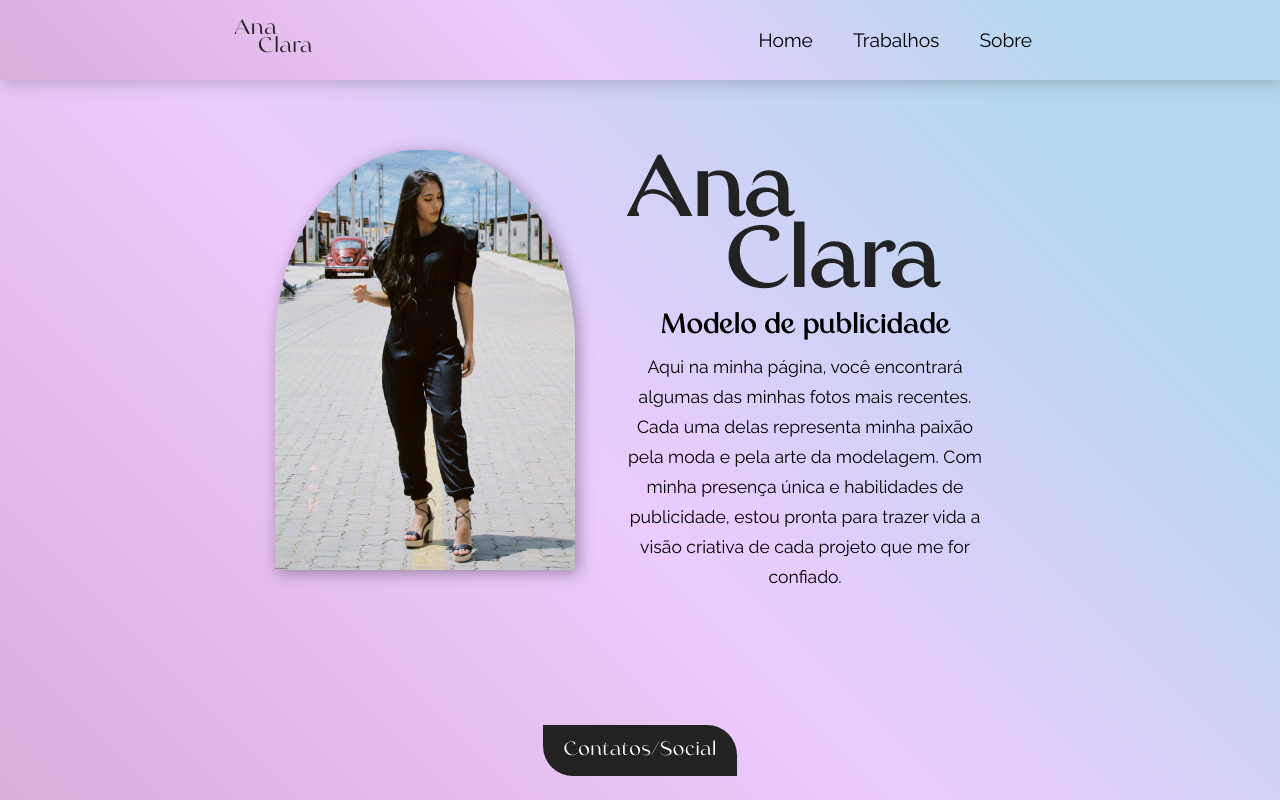
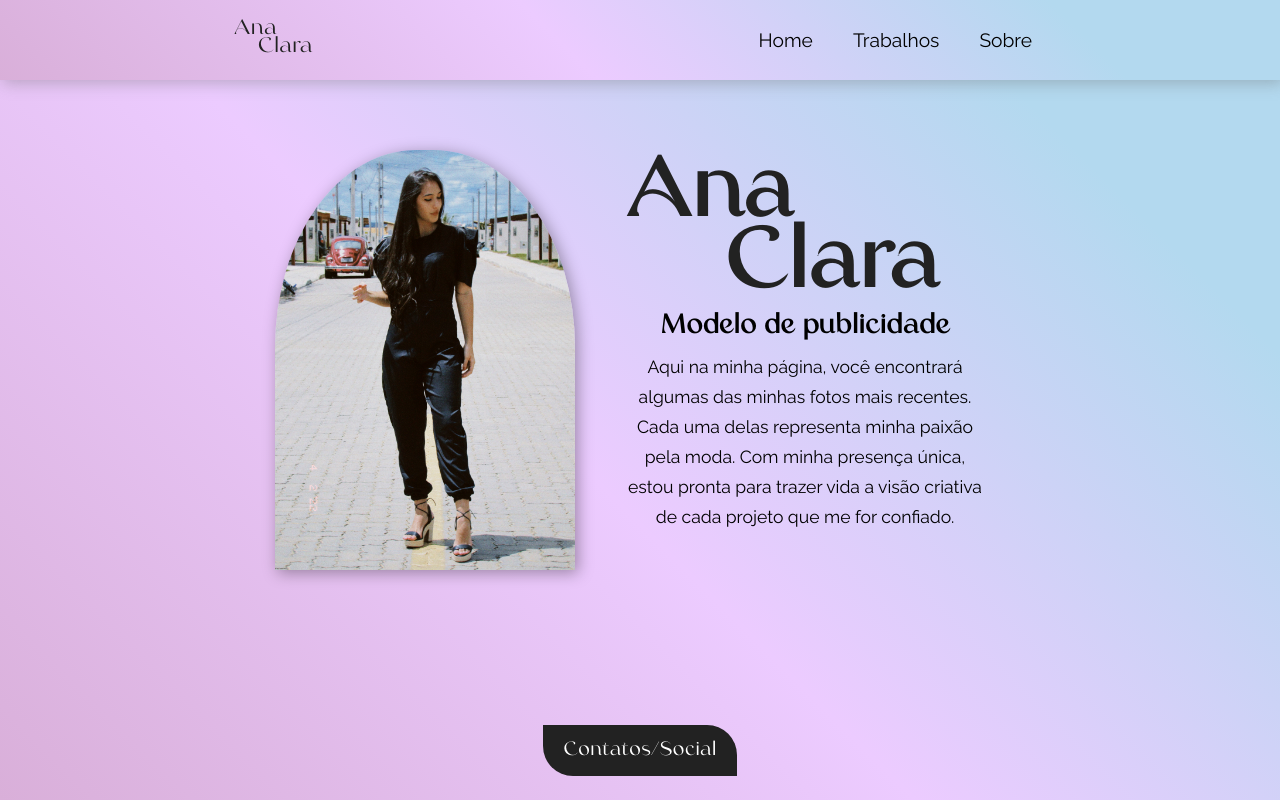
Before and after one commit to HerbertDuarte/lp-anaclara, a React (Create React App) app: page / in a window 1280 px wide. Shown: the top 800 px of the page. Built offline with nearby package versions, Linux system fonts and the light colour scheme.

Commit message:
Update Home.jsx

```diff
--- a/src/routes/Home.jsx
+++ b/src/routes/Home.jsx
@@ -25,7 +25,7 @@ const Home = () => {
           <h1 className={styles.title2}>Clara</h1>
           <h2 className={styles.subTitle}>Modelo de publicidade</h2>
           <p className={styles.paragraph}>
-          Aqui na minha página, você encontrará algumas das minhas fotos mais recentes. Cada uma delas representa minha paixão pela moda e pela arte da modelagem. Com minha presença única e habilidades de publicidade, estou pronta para trazer vida a visão criativa de cada projeto que me for confiado.
+          Aqui na minha página, você encontrará algumas das minhas fotos mais recentes. Cada uma delas representa minha paixão pela moda. Com minha presença única, estou pronta para trazer vida a visão criativa de cada projeto que me for confiado.
           </p>
         </div>
       </div>
```
